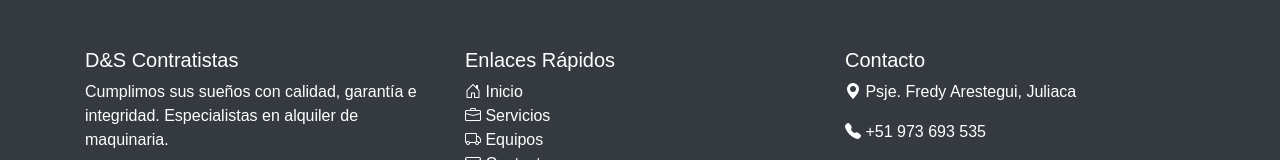
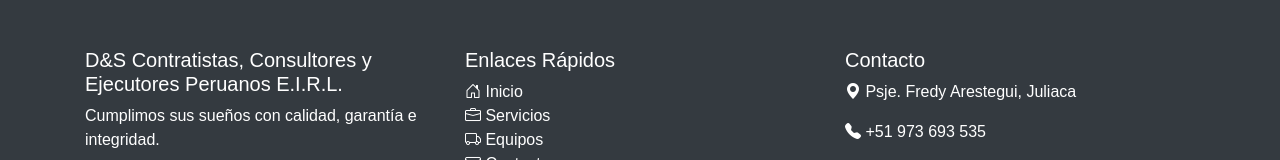
Before and after one commit to jackelyn1/contratistas, a plain HTML site: page contratistas/footer.html in a window 1280 px wide. Shown: the top 160 px of the page. Drawn offline with nearby package versions, Linux system fonts and the light colour scheme.

Commit message:
Update footer.html

```diff
--- a/contratistas/footer.html
+++ b/contratistas/footer.html
@@ -18,9 +18,8 @@
 
               <!-- Sección 1 -->
               <div class="col-md-4 mb-4">
-                  <h5>D&S Contratistas</h5>
-                  <p>Cumplimos sus sueños con calidad, garantía e integridad.
-                  Especialistas en alquiler de maquinaria.</p>
+                  <h5>D&S Contratistas, Consultores y Ejecutores Peruanos E.I.R.L.</h5>
+                  <p>Cumplimos sus sueños con calidad, garantía e integridad.</p>
 
                   <div class="social-icons">
 
```
